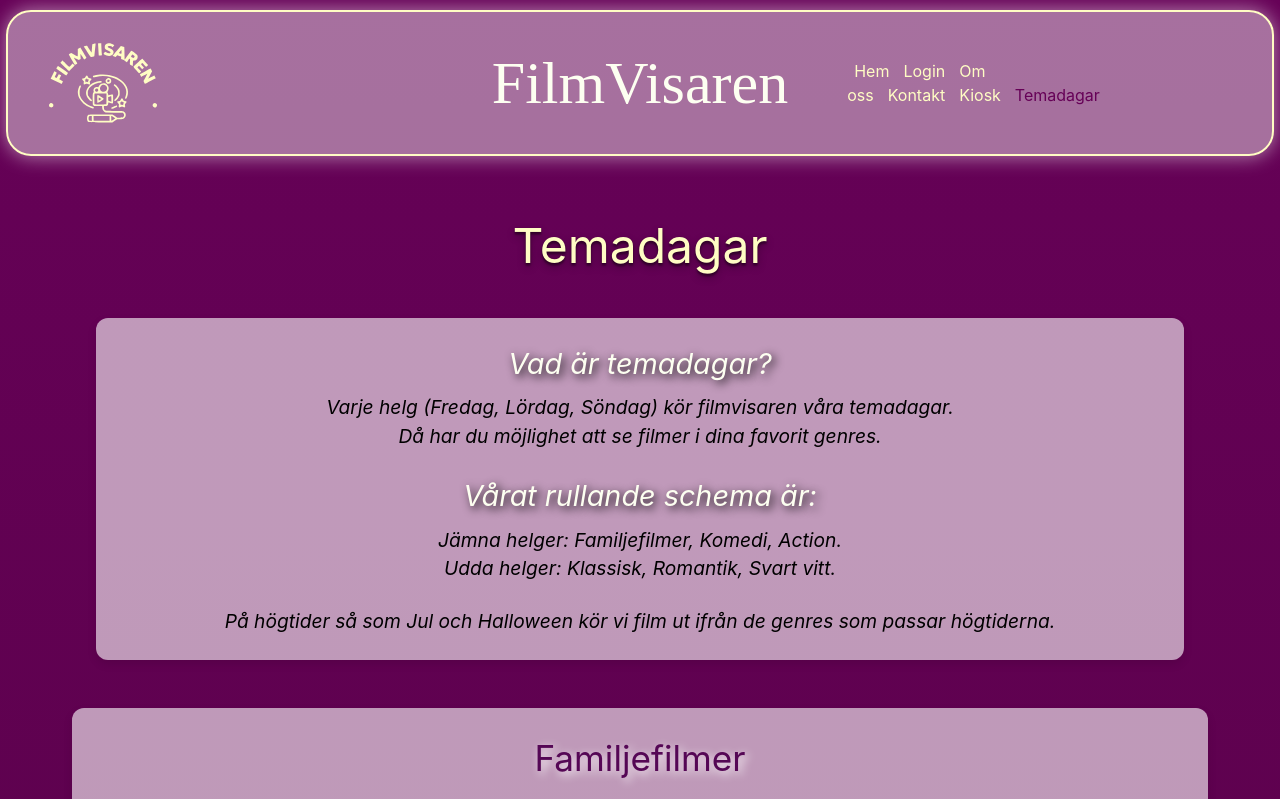
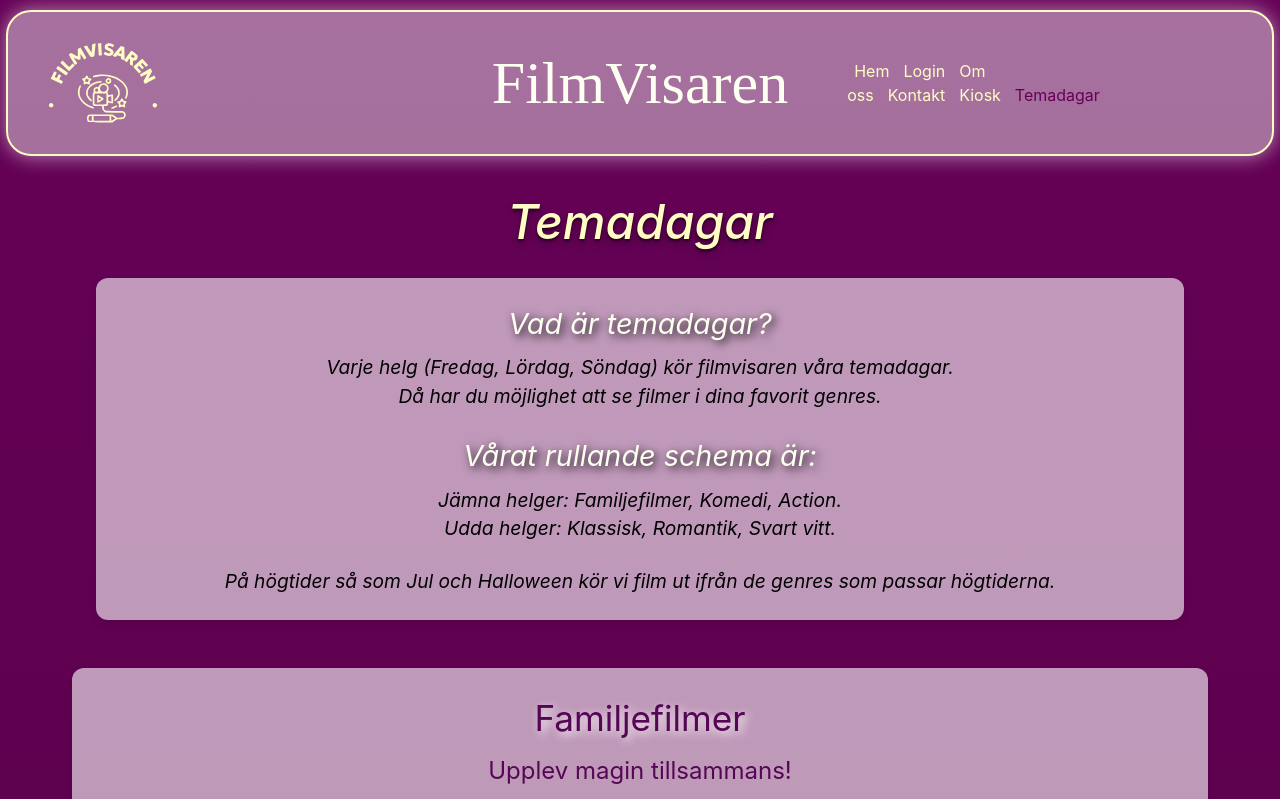
Before and after one commit to hkmp1303/filmvisarna, a React (Vite) app: page /themedays in a window 1280 px wide. Shown: the top 799 px of the page. Built offline with nearby package versions, Linux system fonts and the light colour scheme; no server answers; a web font is replaced by a local one.

Commit message:
updated title to match kiosk and about us title

```diff
--- a/src/css/TemaDagar.css
+++ b/src/css/TemaDagar.css
@@ -7,12 +7,12 @@
 }
 
 .themes-title {
-  text-align: center;
-  margin-bottom: 2rem;
-  font-size: 2.5rem;
-  color: #fffdc4;
-  @apply text-shadow-lg/30 text-5xl pt-6 pb-4;
-  font-weight: medium;
+    text-align: center;
+    margin-bottom: 2rem;
+    font-size: 2.5rem;
+    font-style: italic;
+    @apply font-medium text-5xl text-(--font-primary) text-shadow-lg/30;
+
 }
 
 .themes-intro {
```
